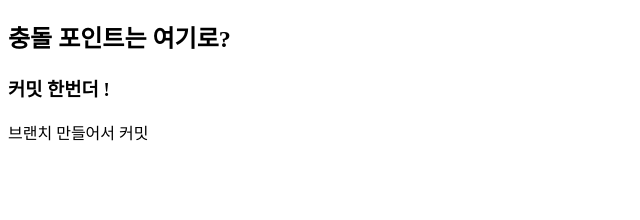
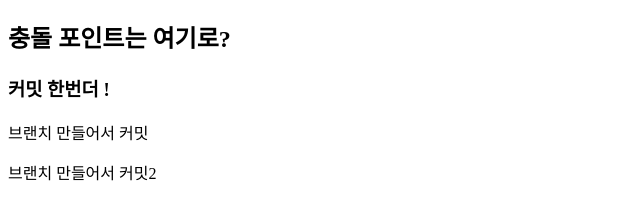
Before and after one commit to Sunflo-H/git-merge-test, a plain HTML site: page index.html in a window 1280 px wide. Shown: the part 70-290 px from the top of the page, without its empty margins (0-640 px from the left). Drawn offline with Linux system fonts and the light colour scheme.

Commit message:
브랜치2

```diff
--- a/index.html
+++ b/index.html
@@ -11,5 +11,6 @@
     <h2>충돌 포인트는 여기로?</h2>
     <h3>커밋 한번더 !</h3>
     <p>브랜치 만들어서 커밋</p>
+    <p>브랜치 만들어서 커밋2</p>
 </body>
 </html>
```
